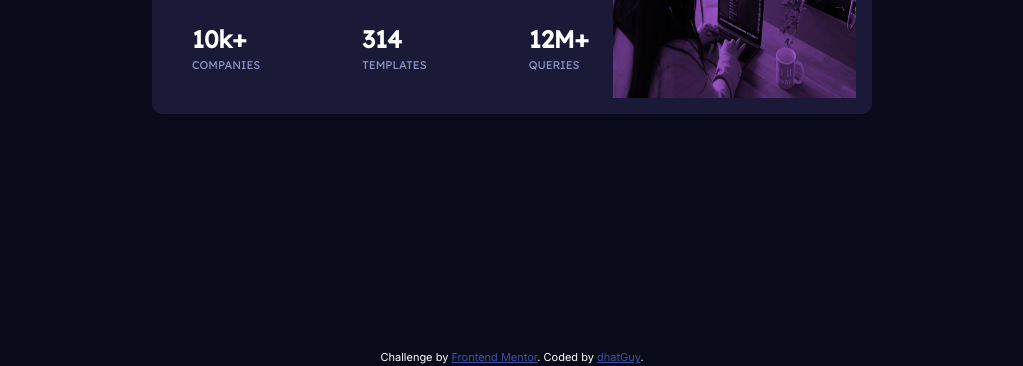
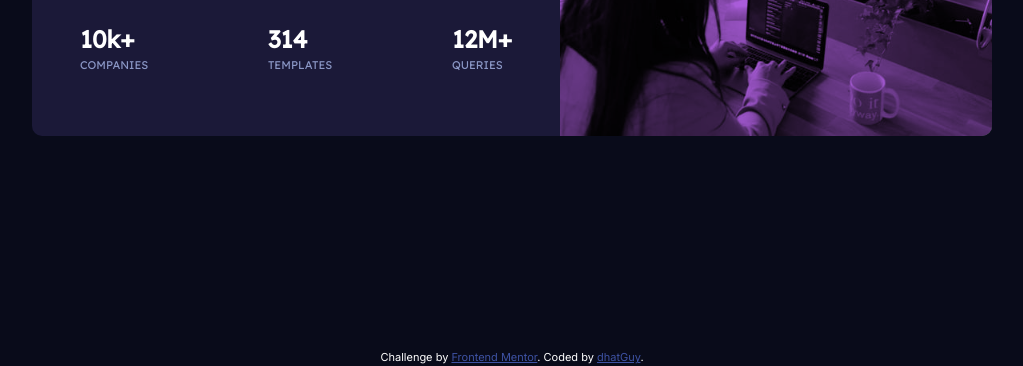
Before and after one commit to dhatGuy/frontend-mentor, a plain HTML site: page stats-preview-card-component-main/index.html in a window 1280 px wide. Shown: the part 434-800 px from the top of the page, without its empty margins (128-1151 px from the left). Drawn offline with Linux system fonts and the light colour scheme.

Commit message:
adjust container size on larger screen

```diff
--- a/stats-preview-card-component-main/scss/main.scss
+++ b/stats-preview-card-component-main/scss/main.scss
@@ -27,9 +27,12 @@ body {
     flex-direction: column;
 
     @media screen and (min-width: 768px) {
-      max-width: 45rem;
+      max-width: 60rem;
       flex-direction: row-reverse;
-      padding: 1rem;
+    }
+
+    & > div {
+      flex: 1;
     }
 
     &__image {
@@ -63,6 +66,7 @@ body {
       text-align: center;
 
       @media screen and (min-width: 768px) {
+        padding: 3rem;
         text-align: left;
       }
     }
```
Also changed, not shown: stats-preview-card-component-main/main.css.
